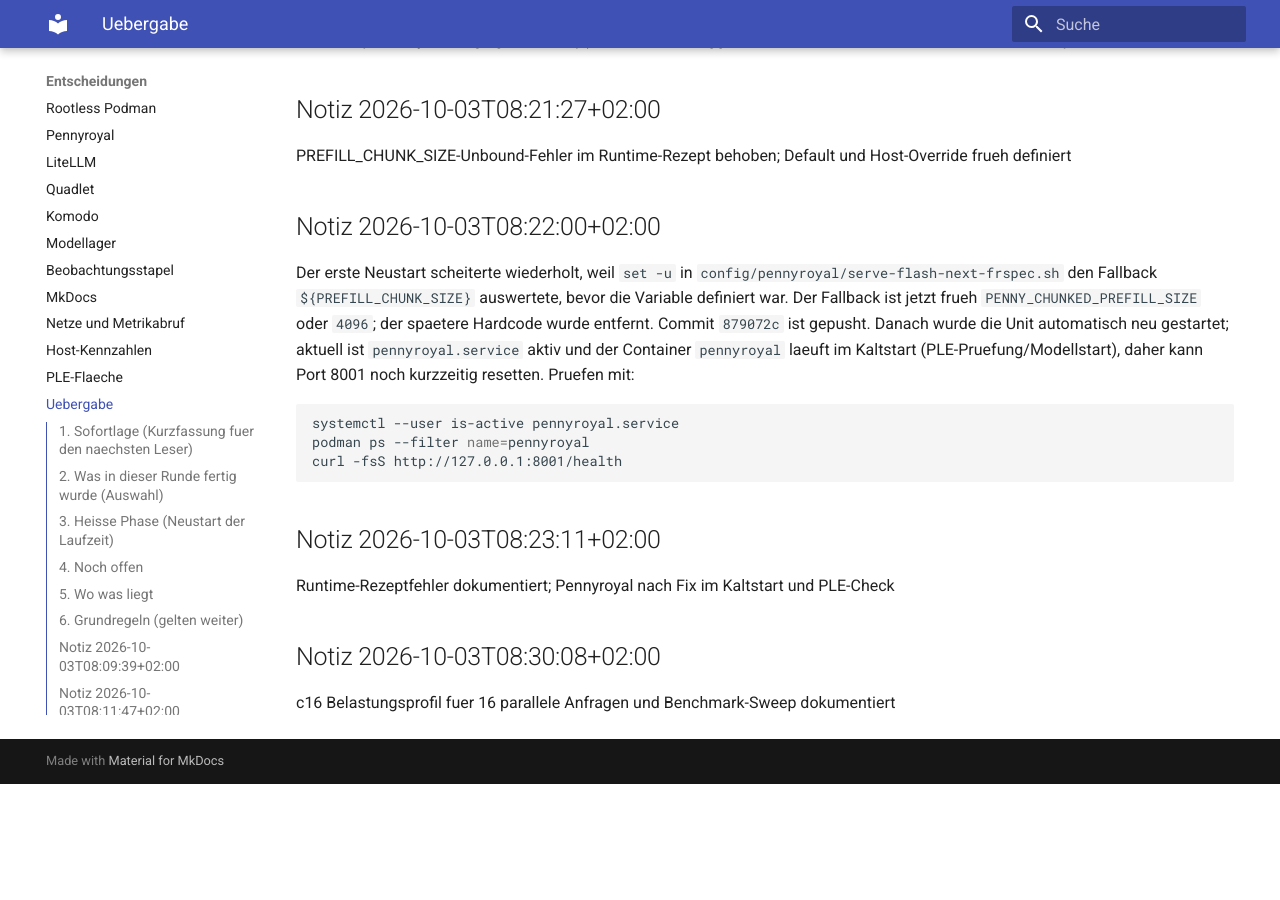
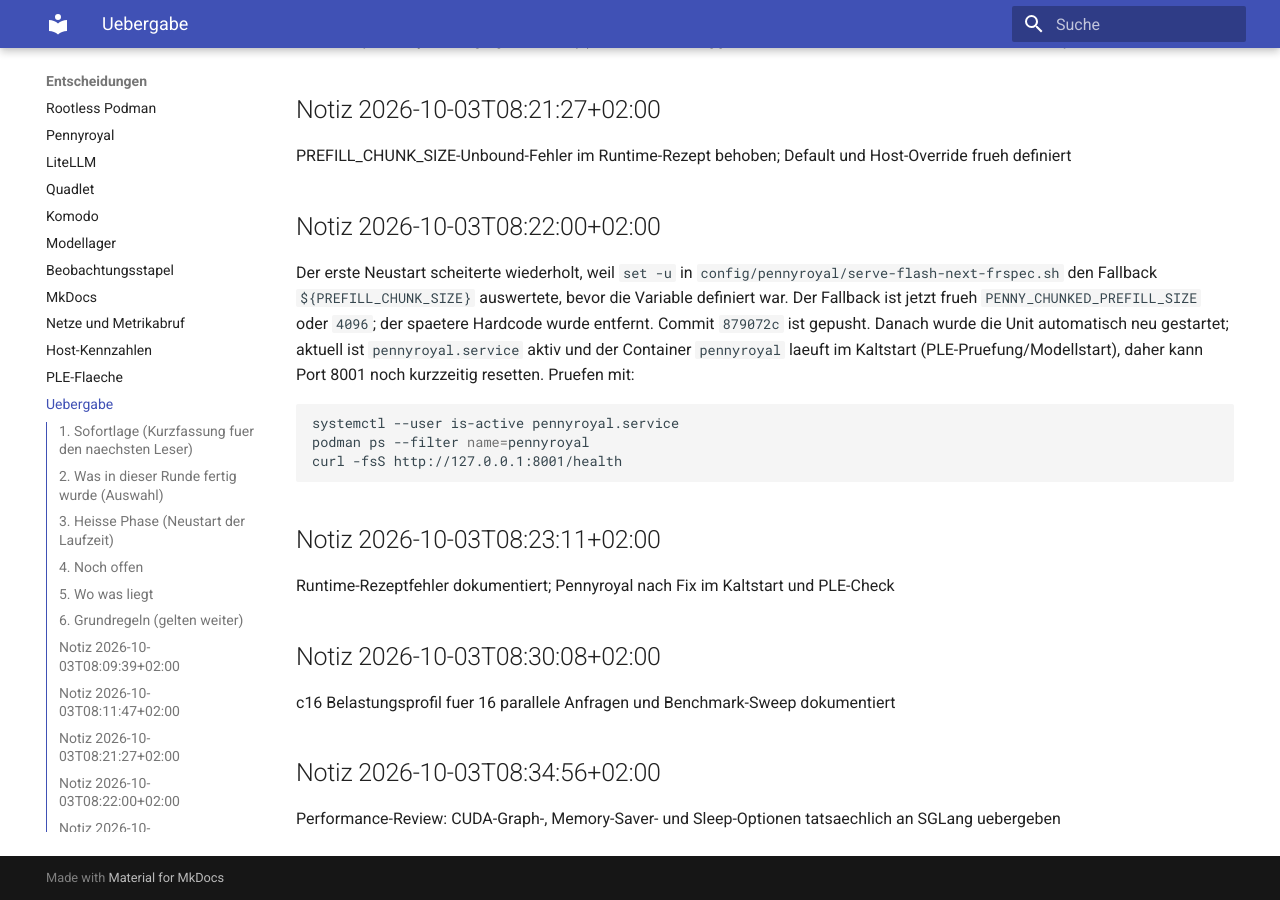
Before and after one commit to thomasdenk79-cyber/llm-infra-setup, an MkDocs documentation site: the page built from docs/HANDOFF.md, in a window 1280 px wide and 900 px high, scrolled down 3500 px. Built offline with MkDocs 1.6.1 and Material for MkDocs 9.7.7, drawn with Linux system fonts in a browser that asks for light colours; before the commit the page ends 4284 px from its top, so only the background shows below that; some of the changed text lies outside the part shown.

Commit message:
stand: 2026-10-03T08:34 gesichert (2 Dateien)

```diff
--- a/docs/HANDOFF.md
+++ b/docs/HANDOFF.md
@@ -1,4 +1,4 @@
-Zuletzt gesichert: 2026-10-03T08:30:08+02:00 durch `scripts/session-checkpoint.sh`
+Zuletzt gesichert: 2026-10-03T08:34:56+02:00 durch `scripts/session-checkpoint.sh`
 
 # Arbeitsstand und Uebergabe
 
@@ -153,3 +153,7 @@
 ## Notiz 2026-10-03T08:30:08+02:00
 
 c16 Belastungsprofil fuer 16 parallele Anfragen und Benchmark-Sweep dokumentiert
+
+## Notiz 2026-10-03T08:34:56+02:00
+
+Performance-Review: CUDA-Graph-, Memory-Saver- und Sleep-Optionen tatsaechlich an SGLang uebergeben
```
Also changed, not shown: 1 other file.
